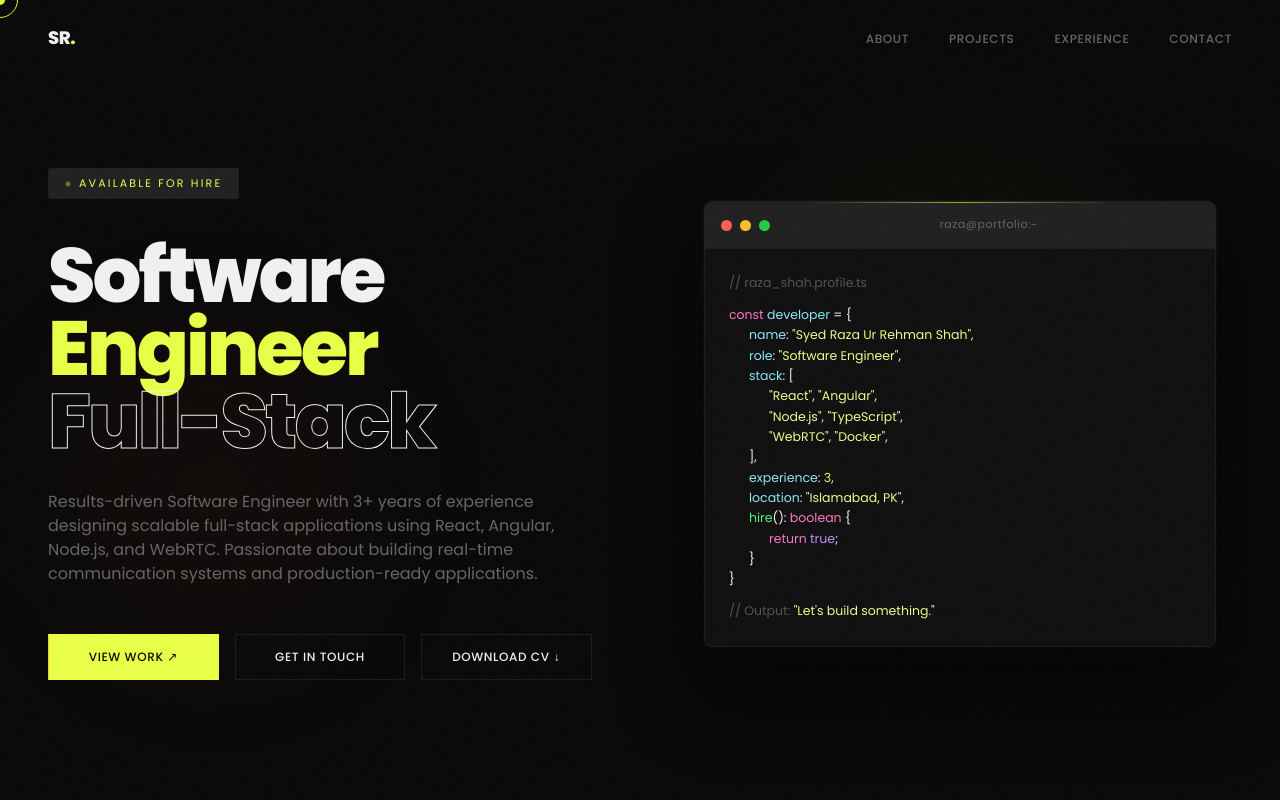
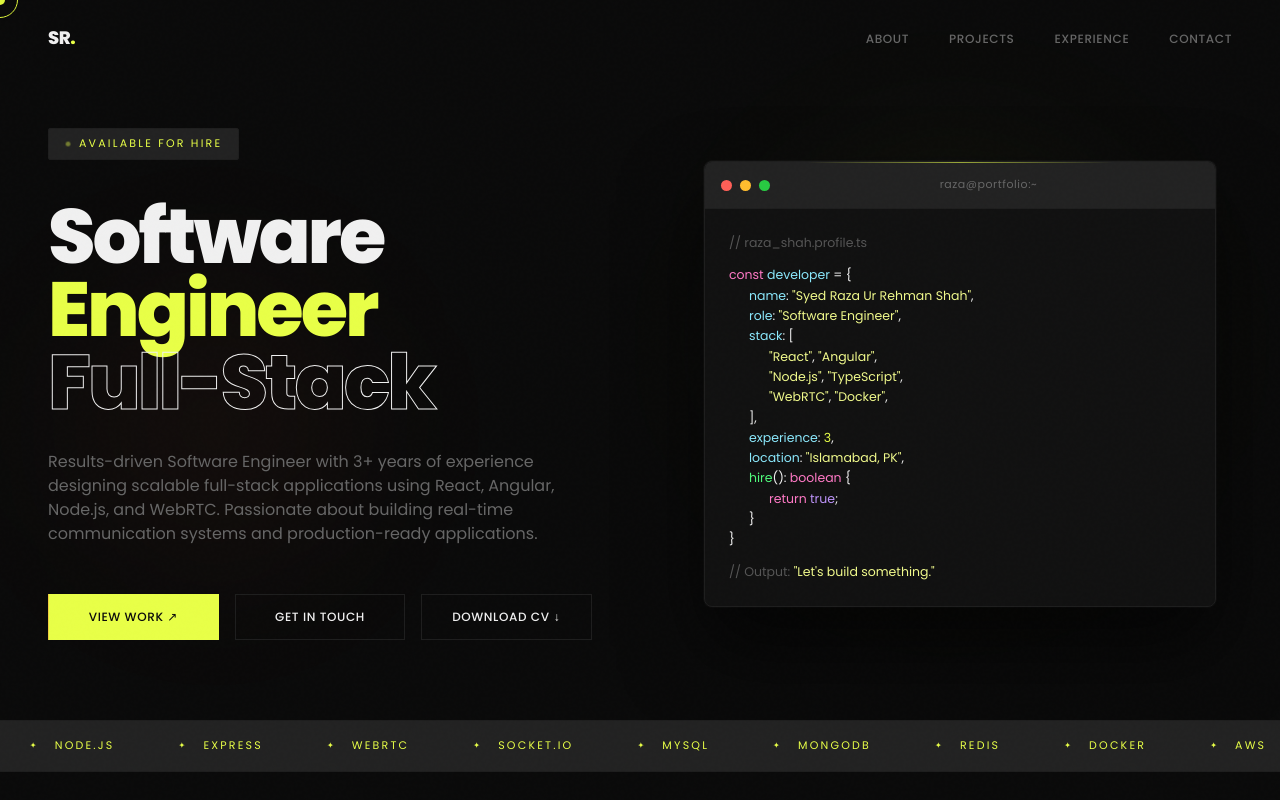
Before and after one commit to razashah053/Portfolio, a React (Vite) app: page / in a window 1280 px wide. Shown: the top 800 px of the page. Built offline with nearby package versions, Linux system fonts and the light colour scheme.

Commit message:
Remove min-height from Hero section for improved layout flexibility

```diff
--- a/src/components/Hero.tsx
+++ b/src/components/Hero.tsx
@@ -24,7 +24,7 @@ export default function Hero() {
   };
 
   return (
-    <section className="min-h-screen grid grid-cols-1 lg:grid-cols-2 relative overflow-hidden" id="home">
+    <section className="grid grid-cols-1 lg:grid-cols-2 relative overflow-hidden" id="home">
       {/* Background orbs */}
       <div
         className="absolute w-[400px] h-[400px] rounded-full top-[20%] right-[10%] opacity-100 pointer-events-none z-0"
```
